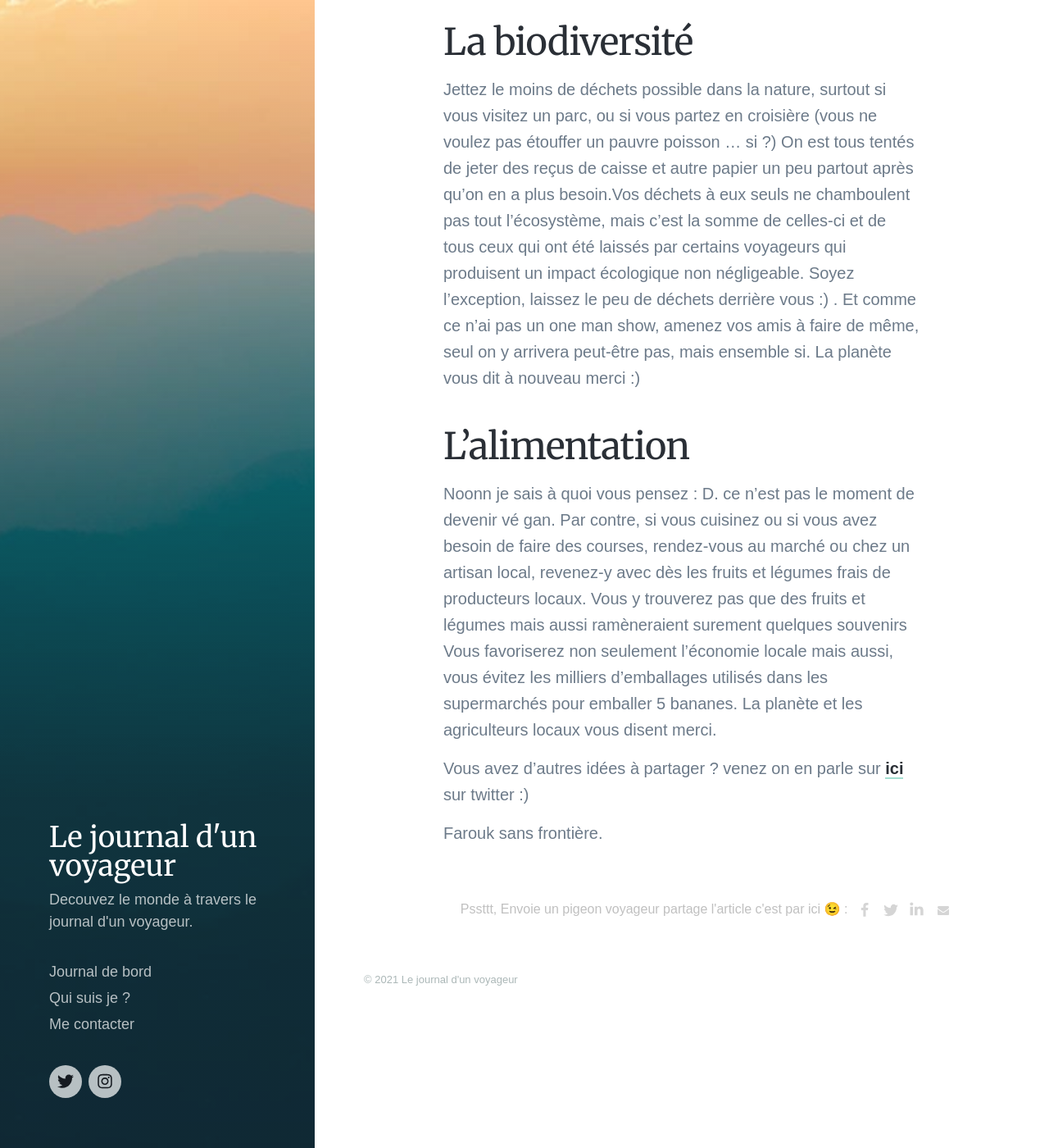
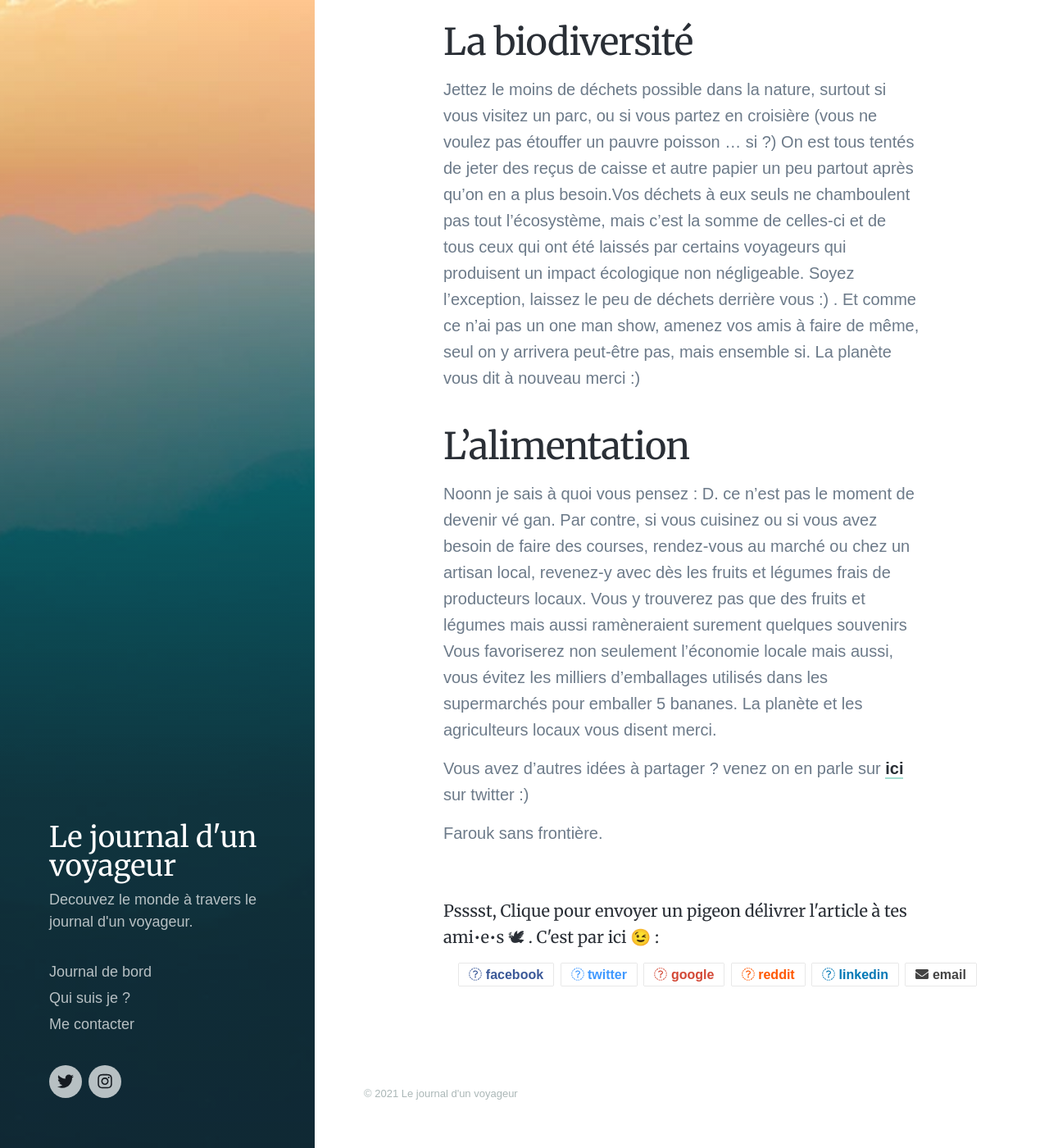
Before and after one commit to iFaroukGN/ifaroukgn.github.io, a Jekyll site: the page built from _posts/2019-12-29-tourisme-ecoresponsable.md, in a window 1280 px wide and 1400 px high, scrolled down 1685 px. Shown: the whole window at 82% size. Built offline with Jekyll 4.4.1, drawn with Linux system fonts in a browser that asks for light colours; nearby versions of some CDN libraries; some web fonts are replaced; a script that is not in the unit is left out.

Commit message:
Changing page sharebuton footer

```diff
--- a/_includes/share-buttons.html
+++ b/_includes/share-buttons.html
@@ -1,41 +1,23 @@
-{% if include.pageurl != nil and include.pageurl != '' %}
-    {% assign pageurl = include.pageurl %}
-{% else %}
-    {% assign pageurl = page.url %}
-{% endif %}
+<link rel="stylesheet" href="https://maxcdn.bootstrapcdn.com/font-awesome/4.5.0/css/font-awesome.min.css">
 
-<style>
-#share-buttons {display: inline-block; vertical-align: middle; }
-#share-buttons:after {content: ""; display: block; clear: both;}
-#share-buttons > div {
-    position: relative;
-    text-align: left;
-    height: 36px;
-    width: 32px;
-    float: left;
-    text-align: center;
-}
-#share-buttons > div > svg {height: 26px; fill: #d5d5d5; margin-top: 10px;}
-#share-buttons > div:hover {cursor: pointer;}
-#share-buttons > div.facebook:hover > svg {fill: #3B5998;}
-#share-buttons > div.twitter:hover > svg {fill: #55ACEE;}
-#share-buttons > div.linkedin:hover > svg {fill: #0077b5;}
-#share-buttons > div.pinterest:hover > svg {fill: #CB2027;}
-#share-buttons > div.gplus:hover > svg {fill: #dd4b39;}
-#share-buttons > div.mail:hover > svg {fill: #7D7D7D;}
-#share-buttons > div.instagram:hover > svg {fill: #C73B92;}
-#share-buttons > div.facebook > svg {height: 18px; margin-top: 9px;}
-#share-buttons > div.twitter > svg {height: 20px; margin-top: 8px;}
-#share-buttons > div.linkedin > svg {height: 19px; margin-top: 7px;}
-#share-buttons > div.pinterest > svg {height: 20px; margin-top: 9px;}
-#share-buttons > div.gplus > svg {height: 17px; margin-top: 9px; position: relative; left: 1px;}
-#share-buttons > div.mail > svg {height: 14px; margin-top: 11px;}
-</style>
+<div class="share-box wrap">
+<br/> <br/> <br/>
+<h5>Psssst, Clique pour envoyer un pigeon délivrer l'article à tes ami•e•s 🕊 . C'est par ici 😉 :</h5>
+<br/>
+<a class="f" href="https://www.facebook.com/sharer/sharer.php?u={{site.url}}{{page.url}}" onclick="window.open(this.href, 'mywin',
+'left=20,top=20,width=500,height=500,toolbar=1,resizable=0'); return false;" ><i class="fa fa-facebook-official fa"></i><span> facebook</span></a>
 
-<span style="color: silver;">&nbsp &nbsp &nbsp &nbsp &nbsp &nbsp &nbsp &nbsp &nbsp &nbsp &nbsp &nbsp &nbsp &nbsp &nbsp &nbsp &nbsp &nbsp &nbsp &nbsp Pssttt, Envoie un pigeon voyageur partage l'article c'est par ici 😉 : </span><div id="share-buttons">
-    <div class="facebook" title="Partager sur Facebook" onclick="window.open('http://www.facebook.com/share.php?u={{ site.url }}{{ pageurl }}');"><svg viewBox="0 0 1792 1792" xmlns="http://www.w3.org/2000/svg"><path d="M1343 12v264h-157q-86 0-116 36t-30 108v189h293l-39 296h-254v759h-306v-759h-255v-296h255v-218q0-186 104-288.5t277-102.5q147 0 228 12z"/></svg></div>
-    <div class="twitter" title="Partager sur Twitter" onclick="window.open('http://twitter.com/home?status={{ site.url }}{{ pageurl }}');"><svg viewBox="0 0 1792 1792" xmlns="http://www.w3.org/2000/svg"><path d="M1684 408q-67 98-162 167 1 14 1 42 0 130-38 259.5t-115.5 248.5-184.5 210.5-258 146-323 54.5q-271 0-496-145 35 4 78 4 225 0 401-138-105-2-188-64.5t-114-159.5q33 5 61 5 43 0 85-11-112-23-185.5-111.5t-73.5-205.5v-4q68 38 146 41-66-44-105-115t-39-154q0-88 44-163 121 149 294.5 238.5t371.5 99.5q-8-38-8-74 0-134 94.5-228.5t228.5-94.5q140 0 236 102 109-21 205-78-37 115-142 178 93-10 186-50z"/></svg></div>
-    <div class="linkedin" title="Partager sur Linkedin" onclick="window.open('https://www.linkedin.com/shareArticle?mini=true&url={{ site.url }}{{ pageurl }}&title=&summary=&source=');"><svg viewBox="0 0 1792 1792" xmlns="http://www.w3.org/2000/svg"><path d="M477 625v991h-330v-991h330zm21-306q1 73-50.5 122t-135.5 49h-2q-82 0-132-49t-50-122q0-74 51.5-122.5t134.5-48.5 133 48.5 51 122.5zm1166 729v568h-329v-530q0-105-40.5-164.5t-126.5-59.5q-63 0-105.5 34.5t-63.5 85.5q-11 30-11 81v553h-329q2-399 2-647t-1-296l-1-48h329v144h-2q20-32 41-56t56.5-52 87-43.5 114.5-15.5q171 0 275 113.5t104 332.5z"/></svg></div>
-    {% if page.image %}<div class="pinterest" title="Partager sur Pinterest" onclick="window.open('https://pinterest.com/pin/create/button/?url=&media={{ site.url }}{{ page.image }}&description=');"><svg viewBox="0 0 1792 1792" xmlns="http://www.w3.org/2000/svg"><path d="M256 597q0-108 37.5-203.5t103.5-166.5 152-123 185-78 202-26q158 0 294 66.5t221 193.5 85 287q0 96-19 188t-60 177-100 149.5-145 103-189 38.5q-68 0-135-32t-96-88q-10 39-28 112.5t-23.5 95-20.5 71-26 71-32 62.5-46 77.5-62 86.5l-14 5-9-10q-15-157-15-188 0-92 21.5-206.5t66.5-287.5 52-203q-32-65-32-169 0-83 52-156t132-73q61 0 95 40.5t34 102.5q0 66-44 191t-44 187q0 63 45 104.5t109 41.5q55 0 102-25t78.5-68 56-95 38-110.5 20-111 6.5-99.5q0-173-109.5-269.5t-285.5-96.5q-200 0-334 129.5t-134 328.5q0 44 12.5 85t27 65 27 45.5 12.5 30.5q0 28-15 73t-37 45q-2 0-17-3-51-15-90.5-56t-61-94.5-32.5-108-11-106.5z"/></svg></div>{% endif %}
-    <div class="mail" title="Partager par Email" onclick="window.open('mailto:?&body={{ site.url }}{{ pageurl }}');"><svg viewBox="0 0 1792 1792" xmlns="http://www.w3.org/2000/svg"><path d="M1792 710v794q0 66-47 113t-113 47h-1472q-66 0-113-47t-47-113v-794q44 49 101 87 362 246 497 345 57 42 92.5 65.5t94.5 48 110 24.5h2q51 0 110-24.5t94.5-48 92.5-65.5q170-123 498-345 57-39 100-87zm0-294q0 79-49 151t-122 123q-376 261-468 325-10 7-42.5 30.5t-54 38-52 32.5-57.5 27-50 9h-2q-23 0-50-9t-57.5-27-52-32.5-54-38-42.5-30.5q-91-64-262-182.5t-205-142.5q-62-42-117-115.5t-55-136.5q0-78 41.5-130t118.5-52h1472q65 0 112.5 47t47.5 113z"/></svg></div>
+<a class="t" href="https://twitter.com/intent/tweet?text=&url={{site.url}}{{page.url}}" onclick="window.open(this.href, 'mywin',
+'left=20,top=20,width=500,height=500,toolbar=1,resizable=0'); return false;"><i class="fa fa-twitter fa"></i><span> twitter</span></a>
+
+<a class="g" href="https://plus.google.com/share?url={{site.url}}{{page.url}}" onclick="window.open(this.href, 'mywin',
+'left=20,top=20,width=500,height=500,toolbar=1,resizable=0'); return false;" ><i class="fa fa-google-plus fa"></i><span> google</span></a>
+
+<a class="r" href="http://www.reddit.com/submit?url={{site.url}}{{page.url}}" onclick="window.open(this.href, 'mywin',
+'left=20,top=20,width=900,height=500,toolbar=1,resizable=0'); return false;" ><i class="fa fa-reddit fa"></i><span> reddit</span></a>
+
+<a class="l" href="https://www.linkedin.com/shareArticle?mini=true&url={{site.url}}{{page.url}}&title=&summary=&source=webjeda" onclick="window.open(this.href, 'mywin',
+'left=20,top=20,width=500,height=500,toolbar=1,resizable=0'); return false;" ><i class="fa fa-linkedin fa"></i><span> linkedin</span></a>
+
+<a class="e" href="mailto:?subject=&amp;body=Check out this site {{site.url}}{{page.url}}"><i class="fa fa-envelope fa"></i><span> email</span></a>
 </div>
--- a/_layouts/post.html
+++ b/_layouts/post.html
@@ -18,9 +18,8 @@ layout: default
 	<div class="wrap">
 
 		{{ page.content }}
+		{% include  share-buttons.html %}
 
 	</div>
 
 </section>
-
-	{% include share-buttons.html %}
--- a/css/style.scss
+++ b/css/style.scss
@@ -153,3 +153,55 @@ $grid-spacing: {{ site.data.settings.grid_settings.grid_spacing }}px;
 
 @import "_includes/_portfolio";
 @import "_includes/_blog";
+
+// share button html
+.share-box a {
+  display: inline-block;
+  -webkit-box-shadow: 0 0 1px #777;
+  box-shadow: 0 0 1px #777;
+  padding: 5px 12px;
+  margin-right: 5px;
+  margin-bottom: 5px;
+  text-decoration: none; }
+  .share-box a:hover {
+    text-decoration: none;
+    -webkit-transition: background-color 200ms linear;
+    -ms-transition: background-color 200ms linear;
+    transition: background-color 200ms linear; }
+
+.f {
+  color: #3b5998;
+  margin-left: 15%;}
+  .f:hover {
+    color: #fff;
+    background-color: #3b5998; }
+
+.t {
+  color: #4099FF; }
+  .t:hover {
+    color: #fff;
+    background-color: #4099FF; }
+
+.g {
+  color: #d34836; }
+  .g:hover {
+    color: #fff;
+    background-color: #d34836; }
+
+.r {
+  color: #ff5700; }
+  .r:hover {
+    color: #fff;
+    background-color: #ff5700; }
+
+.l {
+  color: #0077b5; }
+  .l:hover {
+    color: #fff;
+    background-color: #0077b5; }
+
+.e {
+  color: #444444; }
+  .e:hover {
+    color: #fff;
+    background-color: #444444; }
```
Also changed, not shown: 10 other files.
